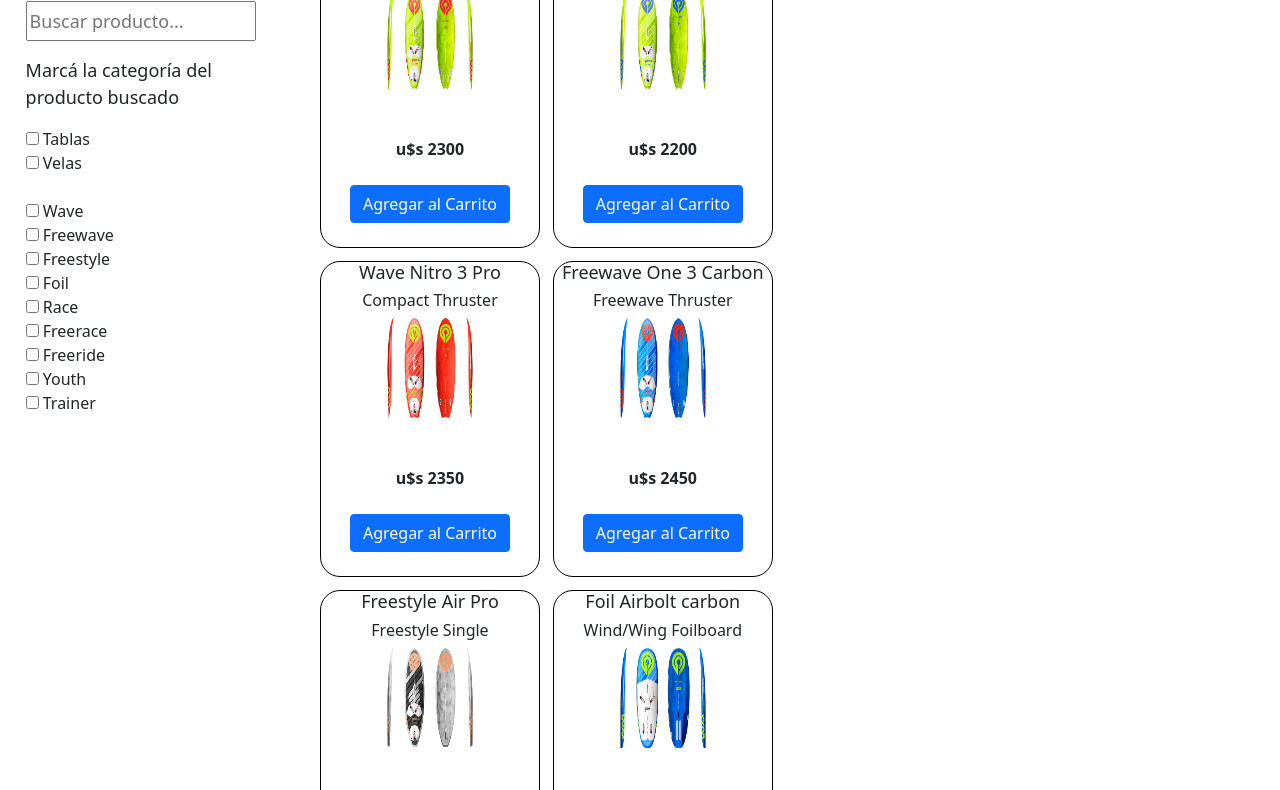
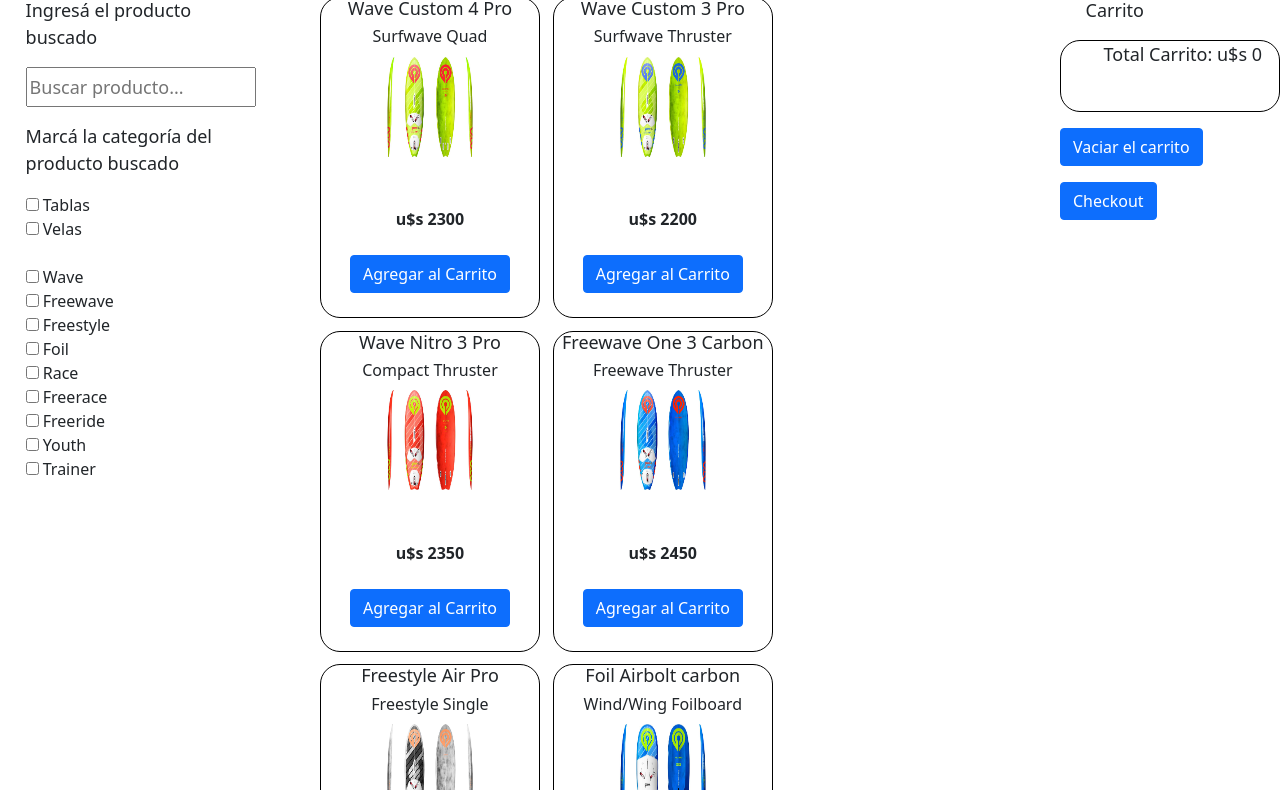
Before and after one commit to JRojo66/JS_Preentrega3, a plain HTML site: page index.html in a window 1280 px wide. Shown: the part 69-859 px from the top of the page. Drawn offline with nearby package versions, Linux system fonts and the light colour scheme.

Commit message:
JS_Preentrega3 Agregue vaciar carrito y checkout

```diff
--- a/JS/carrito.js
+++ b/JS/carrito.js
@@ -150,7 +150,6 @@ function agregarAlCarrito(articulo, precio) { //Agrega los elementos al carrito
     carrito.push({ articulo, precio}); // Agrega el elemento correspondiente al boton de Agregar al Carrito en el array carrito
     mostrarCarrito(carrito) // llama a la funcion mostrarCarrito
     guardarCarritoEnElLocalStorage()
-
 }
 
 function mostrarCarrito(carrito) { // Muestra los productos en la seccion carrito
@@ -165,16 +164,33 @@ function mostrarCarrito(carrito) { // Muestra los productos en la seccion carrit
         contenedor.className += "cardcarrito"; // Agrega la clase a la variable contenedor
         document.getElementById("carrito").appendChild(contenedor); // Agrega la variable contenedor al elemento del carrito
         });
-        let contenedorb = document.getElementById("totalCarrito"); // Guarda el elemento con el Id="carrito" en la variable contenedor
-        contenedorb.innerHTML = `<p>Total Carrito: u$s ${totalCarrito()}</p>` // Agrega el total del carrito
-        contenedorb.className += "cardcarrito"; // Agrega la clase a la variable contenedorb
-        //contenedor.innerHTML = `<button class="btn btn-primary" onclick="Checkout('${producto.articulo}', ${producto.precio})">Checkout</button><br>`
+        contenedorb = document.getElementById("totalCarrito"); // Guarda el elemento con el Id="totalCarrito" en la variable contenedor
+        contenedorb.innerHTML = `<p>Total Carrito: u$s ${totalCarrito()}</p><br>` // Agrega el total del carrito
+        let contenedorc = document.getElementById("vaciaCarrito"); // Agrega el boton de Checkout
+        contenedorc.innerHTML = `<button class="btn btn-primary" onclick="vaciaCarrito()">Vaciar el carrito</button><br>`
+       let contenedord = document.getElementById("checkOut"); // Agrega el boton de Checkout
+        contenedord.innerHTML = `<button class="btn btn-primary" onclick="Checkout()">Checkout</button><br>`
+    }
+
+function vaciaCarrito(){
+    carrito = [];
+    guardarCarritoEnElLocalStorage();
+    mostrarCarrito(carrito) // Muestra el carrito con el producto ya eliminado
+
+}
+
+function Checkout(){ // Abre la ventana de Chekout (no desarrollada, abre la homepage de Goya)
+    // Abrir nuevo tab
+    let win = window.open('https://goyawindsurfing.com/', '_blank');
+    // Cambiar el foco al nuevo tab (punto opcional)
+    win.focus();
+    guardarCarritoEnElLocalStorage();
+    mostrarCarrito(carrito) // Muestra el carrito con el producto ya eliminado
 }
 
 
 function totalCarrito(){ // Calcula el precio total del carrito
     const sumaDePrecios = carrito.reduce((total, producto) => total + producto.precio, 0);
-        console.log(sumaDePrecios);
     return(sumaDePrecios);
     }
 
--- a/index.html
+++ b/index.html
@@ -8,6 +8,9 @@
     <title>Carrito de compras</title>
 </head>
 <body>
+    <header>
+        <img src="images/Goya_Logo.svg" alt="logo_goya">
+    </header>
     <main class="pagina"> <!-- Define 3 secciones en la pagina: Buscadores, secciones y carrito -->
         <div> <!-- Seccion buscadores-->
             <!-- Buscador por texto -->
@@ -31,7 +34,9 @@
         <div id="Productos" class="cards"></div> <!-- Define la seccion de Productos. Los cards con los productos se agregan desde carrito.js-->
         <div class="carrito"> <!--Define la seccion del carrito. Los cards con los productos se agregan desde carrito.js-->
             <p id="carrito"class="textoCarrito">Carrito</p>
-            <p id="totalCarrito"class="textoCarrito">Carrito</p>
+            <p id="totalCarrito"class="cardcarrito">Total Carrito</p>
+            <p id="vaciaCarrito"class="textoCarrito">Vaciar Carrito</p>
+            <p id="checkOut"class="textoCarrito">Checkout</p>
         </div>
     </main>
     <script src="https://stackpath.bootstrapcdn.com/bootstrap/5.0.0-alpha1/js/bootstrap.bundle.min.js"></script>
--- a/styles/styles.css
+++ b/styles/styles.css
@@ -1,3 +1,9 @@
+img{
+    margin: 1%;
+    width: 10vw;
+    height: 5vh;
+}
+
 .pagina{
     display: flex; /* Establece la distribucion de los buscadores y los cards en la pagina*/
     flex-direction: row; /* Esteblece que los buscadores se muestren al costado de la pagina*/
```
Also changed, not shown: images/Goya_Logo.svg (added).
